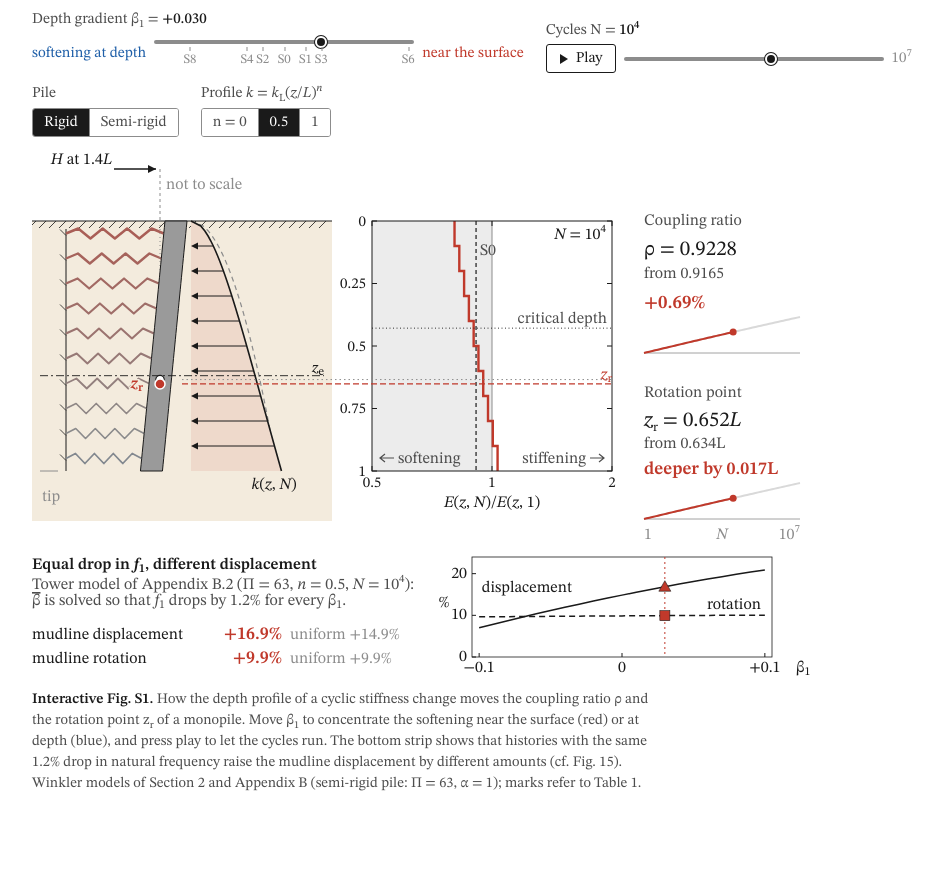
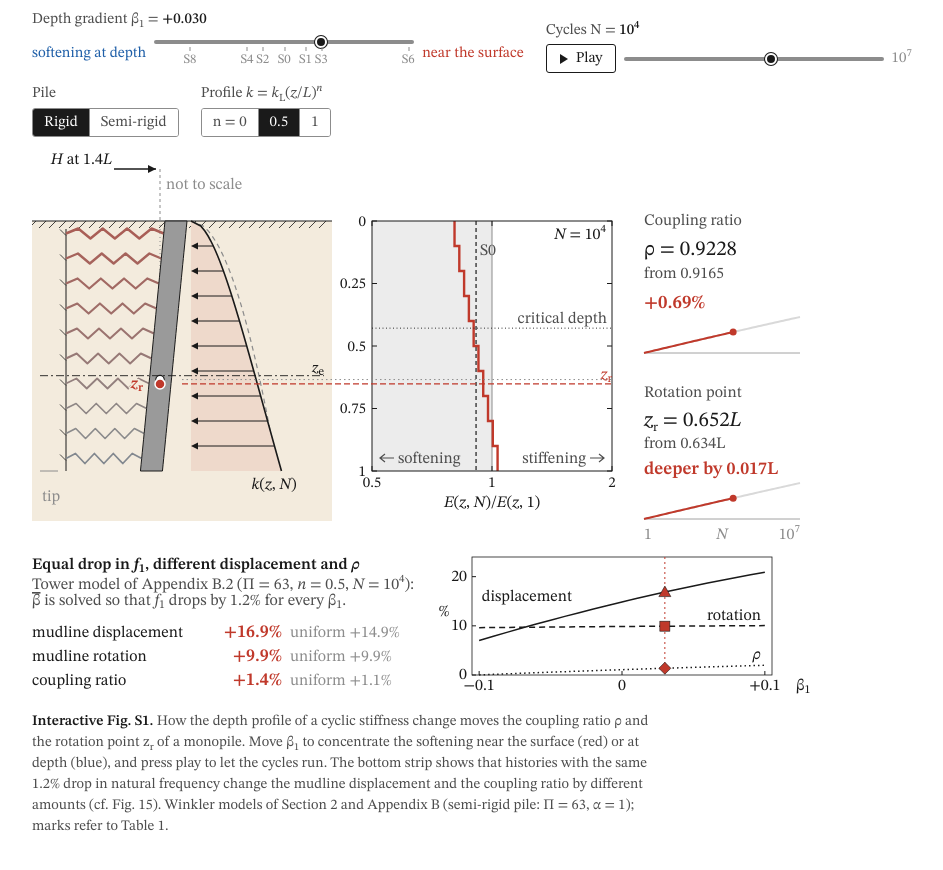
Before and after one commit to Kayahaneriten/coupling-ratio-explorer, a plain HTML site: page index.html in a window 1280 px wide. Shown: the part 76-946 px from the top of the page, without its empty margins (134-1077 px from the left). Before the commit the page ends 906 px from the top, so only its background shows below. Drawn offline with Linux system fonts and the light colour scheme.

Commit message:
Show coupling ratio in tower strip

```diff
--- a/index.html
+++ b/index.html
@@ -116,9 +116,9 @@ svg.fig text:not([fill]) { fill: var(--ink); }
   </div>
 
   <svg class="fig" id="fs1" viewBox="0 0 780 400" role="img" aria-label="Pile, modulus ratio and response"></svg>
-  <svg class="fig" id="fstrip" viewBox="0 0 780 132" role="img" aria-label="Equal drop in natural frequency, different displacement"></svg>
+  <svg class="fig" id="fstrip" viewBox="0 0 780 154" role="img" aria-label="Equal drop in natural frequency, different displacement and coupling ratio"></svg>
 
-  <p class="caption"><b>Interactive Fig. S1.</b> How the depth profile of a cyclic stiffness change moves the coupling ratio ρ and the rotation point z<sub>r</sub> of a monopile. Move β<sub>1</sub> to concentrate the softening near the surface (red) or at depth (blue), and press play to let the cycles run. The bottom strip shows that histories with the same 1.2% drop in natural frequency raise the mudline displacement by different amounts (cf. Fig. 15). Winkler models of Section 2 and Appendix B (semi-rigid pile: Π = 63, α = 1); marks refer to Table 1.</p>
+  <p class="caption"><b>Interactive Fig. S1.</b> How the depth profile of a cyclic stiffness change moves the coupling ratio ρ and the rotation point z<sub>r</sub> of a monopile. Move β<sub>1</sub> to concentrate the softening near the surface (red) or at depth (blue), and press play to let the cycles run. The bottom strip shows that histories with the same 1.2% drop in natural frequency change the mudline displacement and the coupling ratio by different amounts (cf. Fig. 15). Winkler models of Section 2 and Appendix B (semi-rigid pile: Π = 63, α = 1); marks refer to Table 1.</p>
 </div>
 <script>
 // Sec. 2 and App. B, x = z/L
@@ -581,26 +581,26 @@ function computeTower() {
 function towerAt(b1) {
   const x = (Math.max(-0.1, Math.min(0.1, b1)) + 0.1) / 0.01, i = Math.min(19, Math.floor(x)), t = x - i;
   const a = tower[i], c = tower[i + 1], f = k => a[k] + t * (c[k] - a[k]);
-  return { du: f('du'), dth: f('dth') };
+  return { du: f('du'), dth: f('dth'), drho: f('drho') };
 }
 
 function drawStrip() {
   const svg = $('fstrip');
   svg.innerHTML = '';
   const f1 = it('f') + sub('1'), back = s => `<tspan dy="-3">${s}</tspan>`;
-  text(svg, 0, 22, 'Equal drop in ' + f1 + back(', different displacement'), { 'font-size': 16, 'font-weight': 600 });
+  text(svg, 0, 22, 'Equal drop in ' + f1 + back(', different displacement and ') + it('ρ'), { 'font-size': 16, 'font-weight': 600 });
   text(svg, 0, 42, `Tower model of Appendix B.2 (Π = 63, ${it('n')} = 0.5, ${it('N')} = 10` + sup(4) + '<tspan dy="7">):</tspan>', { 'font-size': 16, fill: css('--ink-2') });
   text(svg, 0, 58, '<tspan text-decoration="overline">β</tspan> is solved so that ' + f1 + back(' drops by 1.2% for every β') + sub('1') + back('.'), { 'font-size': 16, fill: css('--ink-2') });
   if (!tower) { text(svg, 0, 90, 'computing…', { 'font-size': 16, fill: css('--ink-3') }); return; }
 
   const b1 = S.b1, cur = towerAt(b1), uni = towerAt(0), col = colour(b1);
-  [['mudline displacement', 'du', 92], ['mudline rotation', 'dth', 116]].forEach(([name, k, y]) => {
+  [['mudline displacement', 'du', 90], ['mudline rotation', 'dth', 114], ['coupling ratio', 'drho', 138]].forEach(([name, k, y]) => {
     text(svg, 0, y, name, { 'font-size': 16 });
     text(svg, 250, y, signed(100 * cur[k], 1) + '%', { 'font-size': 18, 'font-weight': 600, fill: col, 'text-anchor': 'end' });
     text(svg, 258, y, 'uniform ' + signed(100 * uni[k], 1) + '%', { 'font-size': 16, fill: css('--ink-3') });
   });
 
-  const bx = { x: 440, y: 10, w: 300, h: 100 };
+  const bx = { x: 440, y: 10, w: 300, h: 118 };
   const xs = v => bx.x + (v + 0.105) / 0.21 * bx.w, ys = v => bx.y + bx.h - v / 24 * bx.h;
   el('rect', { x: bx.x, y: bx.y, width: bx.w, height: bx.h, fill: 'none', stroke: css('--ink'), 'stroke-width': 0.8 }, svg);
   for (const v of [0, 10, 20]) {
@@ -615,13 +615,16 @@ function drawStrip() {
   text(svg, bx.x - 28, bx.y + bx.h / 2, '%', { 'font-size': 16, 'text-anchor': 'middle' });
   el('path', { d: path(tower.map((r, i) => [xs(B1[i]), ys(100 * r.du)])), fill: 'none', stroke: css('--ink'), 'stroke-width': 1.5 }, svg);
   el('path', { d: path(tower.map((r, i) => [xs(B1[i]), ys(100 * r.dth)])), fill: 'none', stroke: css('--ink'), 'stroke-width': 1.5, 'stroke-dasharray': '6 4' }, svg);
+  el('path', { d: path(tower.map((r, i) => [xs(B1[i]), ys(100 * r.drho)])), fill: 'none', stroke: css('--ink'), 'stroke-width': 1.5, 'stroke-dasharray': '1.5 3' }, svg);
   text(svg, xs(-0.035), ys(100 * tower[7].du) - 12, 'displacement', { 'font-size': 16, 'text-anchor': 'end' });
   text(svg, xs(0.1) - 4, ys(100 * tower[20].dth) - 6, 'rotation', { 'font-size': 16, 'text-anchor': 'end' });
+  text(svg, xs(0.1) - 4, ys(100 * tower[20].drho) - 6, it('ρ'), { 'font-size': 16, 'text-anchor': 'end' });
 
   const x = xs(Math.max(-0.1, Math.min(0.1, b1)));
   line(svg, x, bx.y, x, bx.y + bx.h, { stroke: col, 'stroke-width': 1, 'stroke-dasharray': '2 3' });
   el('path', { d: `M${x} ${ys(100 * cur.du) - 6} l6 10.5 l-12 0 z`, fill: col, stroke: css('--ink'), 'stroke-width': 0.6 }, svg);
   el('rect', { x: x - 5, y: ys(100 * cur.dth) - 5, width: 10, height: 10, fill: col, stroke: css('--ink'), 'stroke-width': 0.6 }, svg);
+  el('path', { d: `M${x} ${ys(100 * cur.drho) - 6} l6 6 l-6 6 l-6 -6 z`, fill: col, stroke: css('--ink'), 'stroke-width': 0.6 }, svg);
 }
 
 function render(rebuild) {
```
